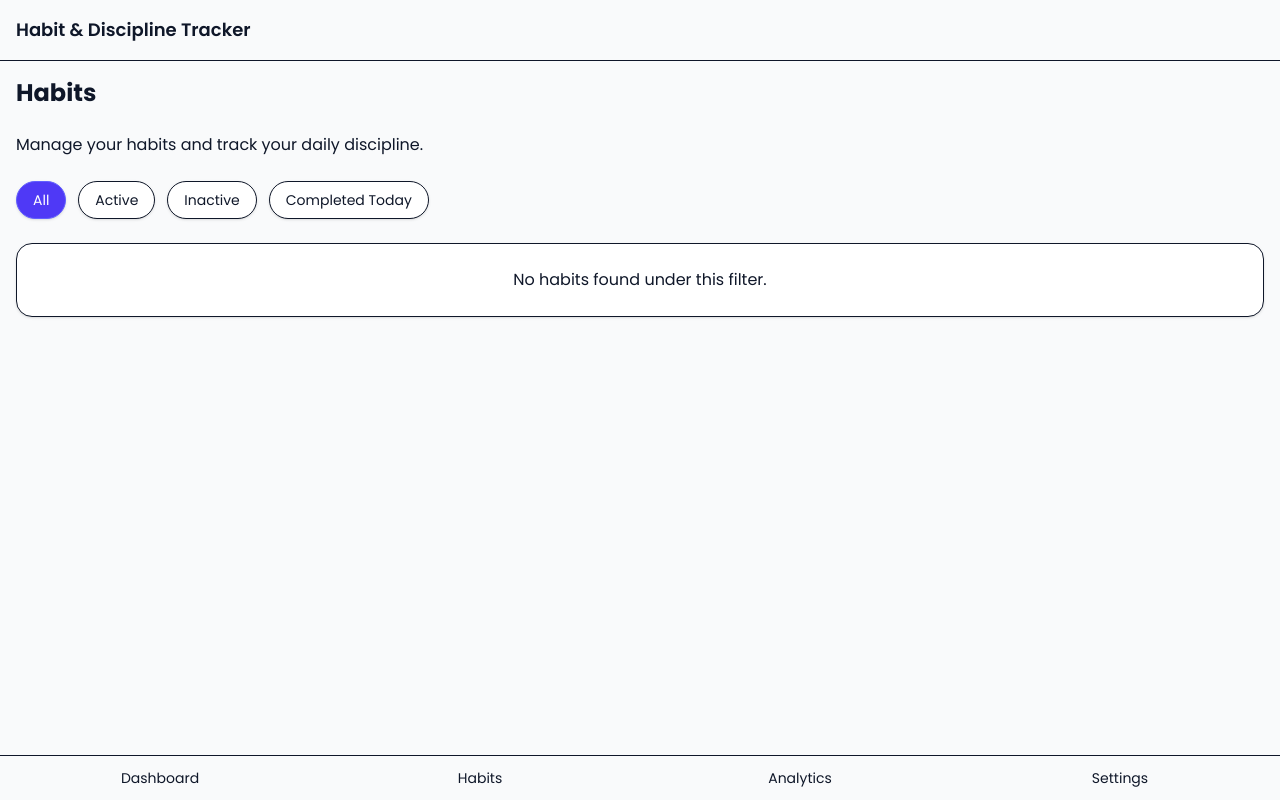
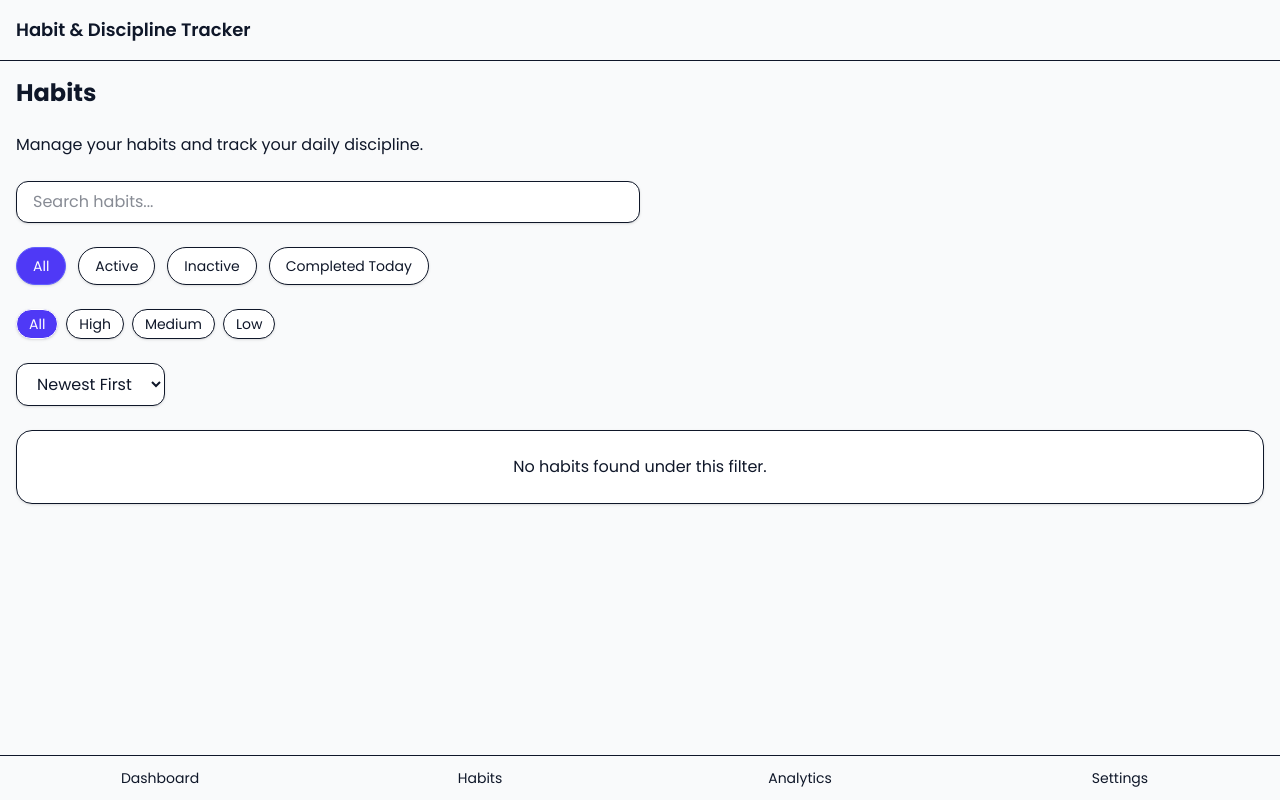
Before and after one commit to MohamedZaki599/Habit-Discipline-Tracker, a React (Vite) app: page /habits in a window 1280 px wide. Built offline with nearby package versions, Linux system fonts and the light colour scheme.

Commit message:
feat(habits): added search, sorting, and priority filter + UX polish

```diff
--- a/src/pages/Habits.tsx
+++ b/src/pages/Habits.tsx
@@ -1,3 +1,6 @@
+/* eslint-disable @typescript-eslint/no-unused-vars */
+/* eslint-disable @typescript-eslint/no-explicit-any */
+
 import { useHabits } from "@/context/HabitContext"
 import HabitCard from "@/components/HabitCard"
 import { useState } from "react"
@@ -5,13 +8,39 @@ import { useState } from "react"
 export default function HabitsPage() {
 	const { habits, logs } = useHabits()
 
+	// -----------------------------------
+	// Filter State (All | Active | Inactive | Completed Today)
+	// -----------------------------------
 	const [filter, setFilter] = useState<"all" | "active" | "inactive" | "today">(
 		"all"
 	)
 
+	// -----------------------------------
+	// Priority Filter State
+	// -----------------------------------
+	const [priorityFilter, setPriorityFilter] = useState<
+		"all" | "high" | "medium" | "low"
+	>("all")
+
+	// -----------------------------------
+	// Search State
+	// -----------------------------------
+	const [search, setSearch] = useState("")
+
+	// -----------------------------------
+	// Sorting State
+	// -----------------------------------
+	const [sortBy, setSortBy] = useState<"newest" | "oldest" | "az">("newest")
+
+	// -----------------------------------
+	// Today Date (used for completed today filter)
+	// -----------------------------------
 	const today = new Date().toISOString().split("T")[0]
 
-	const filteredHabits = habits.filter((habit) => {
+	// -----------------------------------
+	// Step 1 → Base Filter (Active / Inactive / Today / All)
+	// -----------------------------------
+	let filteredHabits = habits.filter((habit) => {
 		if (filter === "active") return habit.isActive
 
 		if (filter === "inactive") return !habit.isActive
@@ -26,17 +55,69 @@ export default function HabitsPage() {
 		return true
 	})
 
+	// -----------------------------------
+	// Step 2 → Search Filter
+	// -----------------------------------
+	filteredHabits = filteredHabits.filter(
+		(h) =>
+			h.title.toLowerCase().includes(search.toLowerCase()) ||
+			(h.description?.toLowerCase() || "").includes(search.toLowerCase())
+	)
+
+	// -----------------------------------
+	// Step 3 → Priority Filter
+	// -----------------------------------
+	if (priorityFilter !== "all") {
+		filteredHabits = filteredHabits.filter((h) => h.priority === priorityFilter)
+	}
+
+	// -----------------------------------
+	// Step 4 → Sorting Logic
+	// -----------------------------------
+	if (sortBy === "newest") {
+		filteredHabits.sort(
+			(a, b) =>
+				new Date(b.createdAt).getTime() - new Date(a.createdAt).getTime()
+		)
+	}
+
+	if (sortBy === "oldest") {
+		filteredHabits.sort(
+			(a, b) =>
+				new Date(a.createdAt).getTime() - new Date(b.createdAt).getTime()
+		)
+	}
+
+	if (sortBy === "az") {
+		filteredHabits.sort((a, b) => a.title.localeCompare(b.title))
+	}
+
 	return (
 		<div className="space-y-6">
+			{/* -----------------------------------
+          Page Title + Description
+      ----------------------------------- */}
 			<h2 className="text-2xl font-bold">Habits</h2>
 
-			{/* Header */}
 			<p className="text-muted-foreground">
 				Manage your habits and track your daily discipline.
 			</p>
 
-			{/* Filters */}
-			<div className="flex gap-3">
+			{/* -----------------------------------
+          Search Bar
+      ----------------------------------- */}
+			<input
+				value={search}
+				onChange={(e) => setSearch(e.target.value)}
+				placeholder="Search habits..."
+				className="w-full sm:w-1/2 px-4 py-2 rounded-xl border bg-[hsl(var(--card))]
+        shadow-sm outline-none focus:ring-2 focus:ring-indigo-500 text-sm md:text-base"
+			/>
+
+			{/* -----------------------------------
+          Main Filters
+      ----------------------------------- */}
+			<div className="flex gap-3 flex-wrap">
 				<FilterButton
 					label="All"
 					active={filter === "all"}
@@ -59,7 +140,53 @@ export default function HabitsPage() {
 				/>
 			</div>
 
-			{/* Habits List */}
+			{/* -----------------------------------
+          Priority Filter
+      ----------------------------------- */}
+			<div className="flex gap-2 flex-wrap">
+				<PriorityButton
+					label="All"
+					value="all"
+					active={priorityFilter === "all"}
+					onClick={() => setPriorityFilter("all")}
+				/>
+				<PriorityButton
+					label="High"
+					value="high"
+					active={priorityFilter === "high"}
+					onClick={() => setPriorityFilter("high")}
+				/>
+				<PriorityButton
+					label="Medium"
+					value="medium"
+					active={priorityFilter === "medium"}
+					onClick={() => setPriorityFilter("medium")}
+				/>
+				<PriorityButton
+					label="Low"
+					value="low"
+					active={priorityFilter === "low"}
+					onClick={() => setPriorityFilter("low")}
+				/>
+			</div>
+
+			{/* -----------------------------------
+          Sorting Dropdown
+      ----------------------------------- */}
+			<select
+				value={sortBy}
+				onChange={(e) => setSortBy(e.target.value as any)}
+				className="px-4 py-2 rounded-xl border bg-[hsl(var(--card))]
+        shadow-sm outline-none focus:ring-2 focus:ring-indigo-500 text-sm md:text-base"
+			>
+				<option value="newest">Newest First</option>
+				<option value="oldest">Oldest First</option>
+				<option value="az">A → Z</option>
+			</select>
+
+			{/* -----------------------------------
+          Habits List
+      ----------------------------------- */}
 			{filteredHabits.length === 0 ? (
 				<div className="rounded-2xl border bg-[hsl(var(--card))] shadow-sm p-6 text-center text-muted-foreground">
 					No habits found under this filter.
@@ -75,6 +202,38 @@ export default function HabitsPage() {
 	)
 }
 
+/* -----------------------------------
+   Priority Filter Button Component
+----------------------------------- */
+function PriorityButton({
+	label,
+	value,
+	active,
+	onClick,
+}: {
+	label: string
+	value: string
+	active: boolean
+	onClick: () => void
+}) {
+	return (
+		<button
+			onClick={onClick}
+			className={`px-3 py-1 rounded-full text-sm border shadow-sm transition
+      ${
+				active
+					? "bg-indigo-600 text-white"
+					: "bg-[hsl(var(--card))] text-muted-foreground hover:bg-indigo-500 hover:text-white"
+			}`}
+		>
+			{label}
+		</button>
+	)
+}
+
+/* -----------------------------------
+   Main Filter Button Component
+----------------------------------- */
 function FilterButton({
 	label,
 	active,
```
